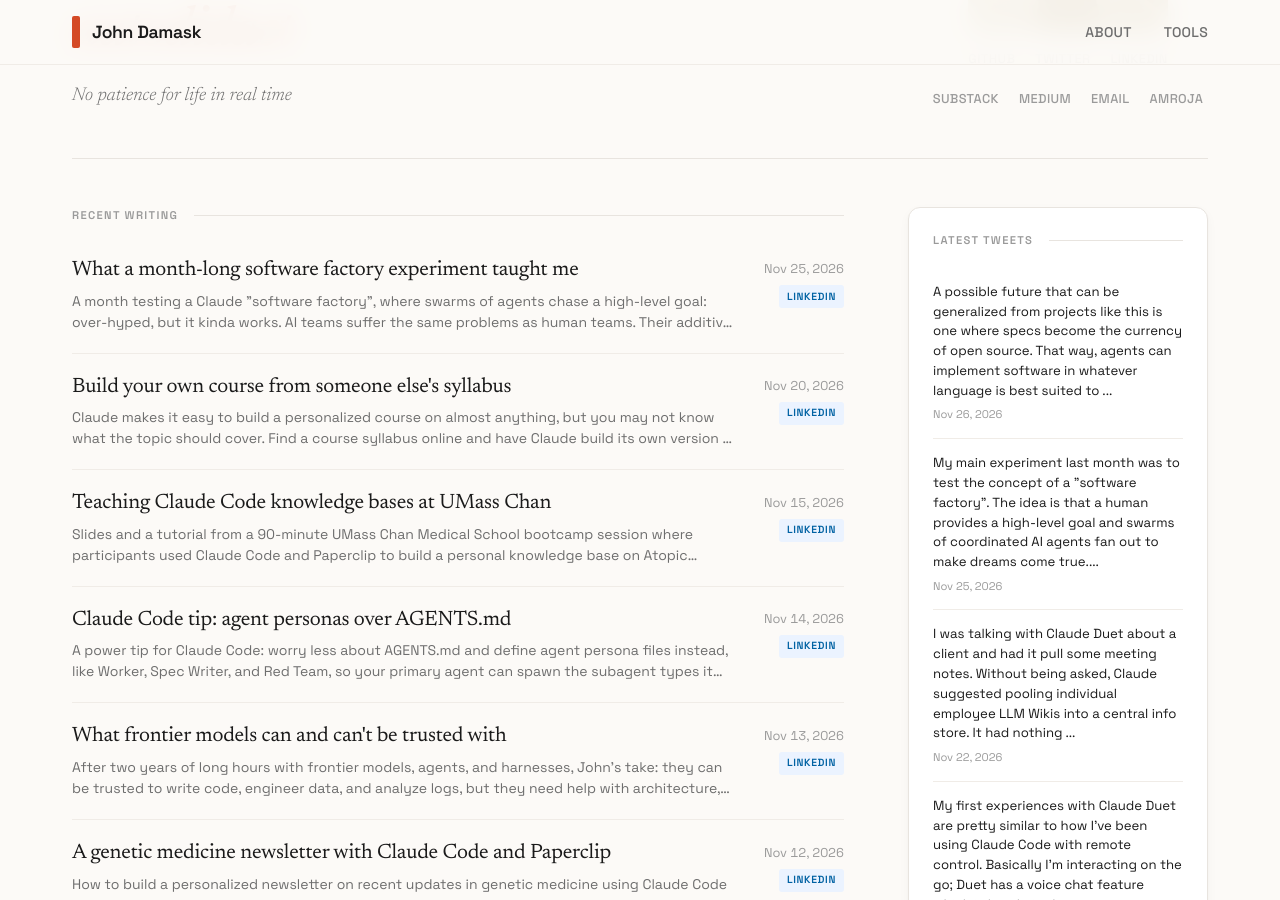
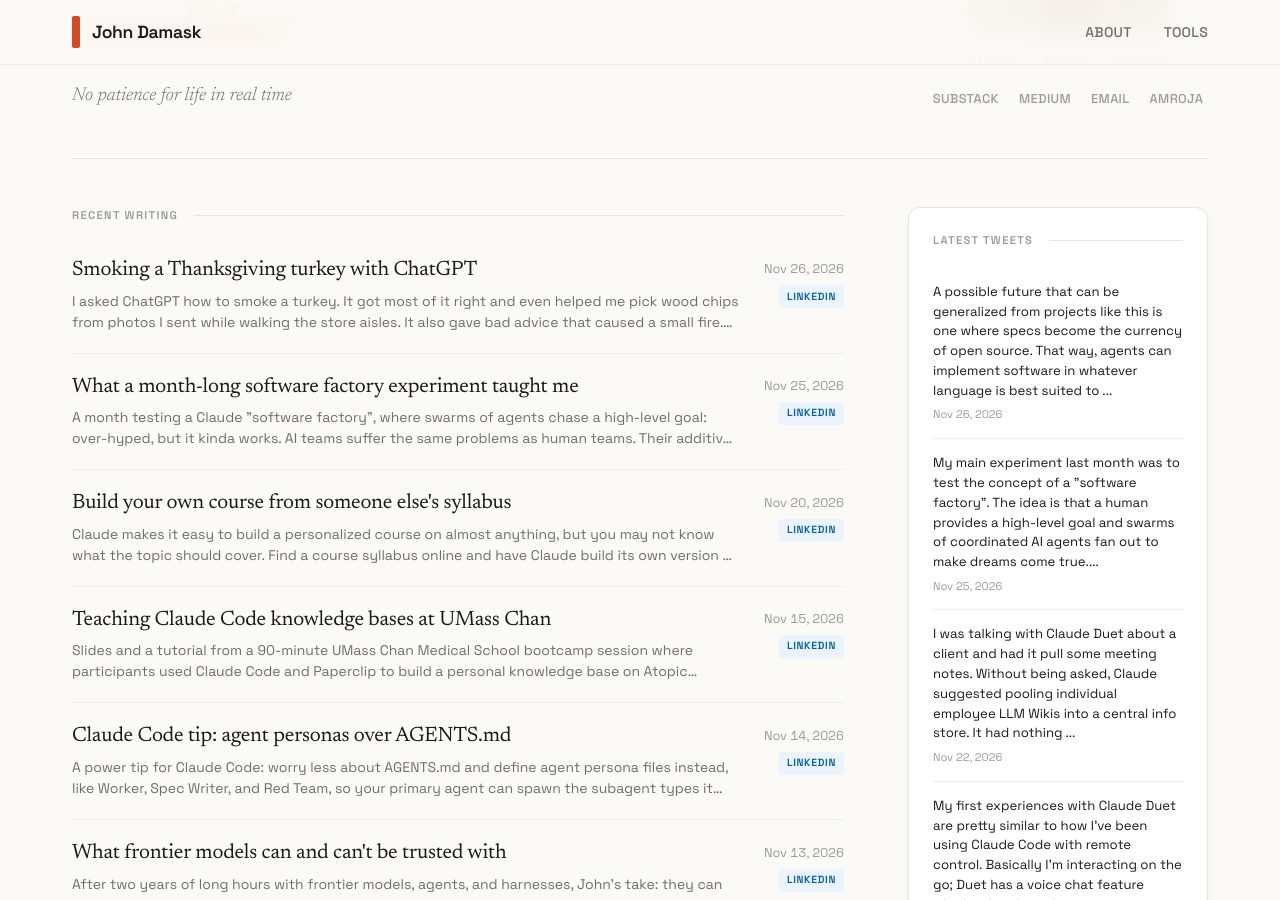
Before and after one commit to jbdamask/jbdamask.github.io, a Jekyll site: the page built from index.html, in a window 1280 px wide and 900 px high, scrolled down 336 px. Built offline with Jekyll 4.4.1, drawn with Linux system fonts in a browser that asks for light colours; the list of posts is cut into pages by our own code.

Commit message:
Add 1 recent LinkedIn post to external feed

```diff
--- a/_data/external-posts.yml
+++ b/_data/external-posts.yml
@@ -1,5 +1,12 @@
 # External posts from LinkedIn, Twitter, etc.
 # Add your posts here and they'll appear in the unified feed
+
+- title: "Smoking a Thanksgiving turkey with ChatGPT"
+  source: linkedin
+  url: https://www.linkedin.com/feed/update/urn:li:activity:7531765086399496192/
+  date: 2026-11-26
+  excerpt: "I asked ChatGPT how to smoke a turkey. It got most of it right and even helped me pick wood chips from photos I sent while walking the store aisles. It also gave bad advice that caused a small fire. Once I remembered I had a brain and made an adjustment, we had a winning turkey."
+  image: ""
 
 - title: "What a month-long software factory experiment taught me"
   source: linkedin
```
